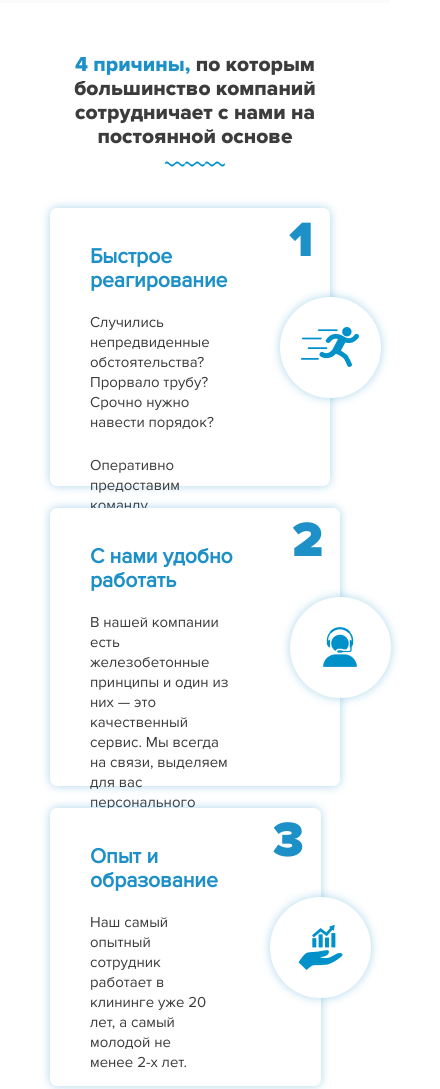
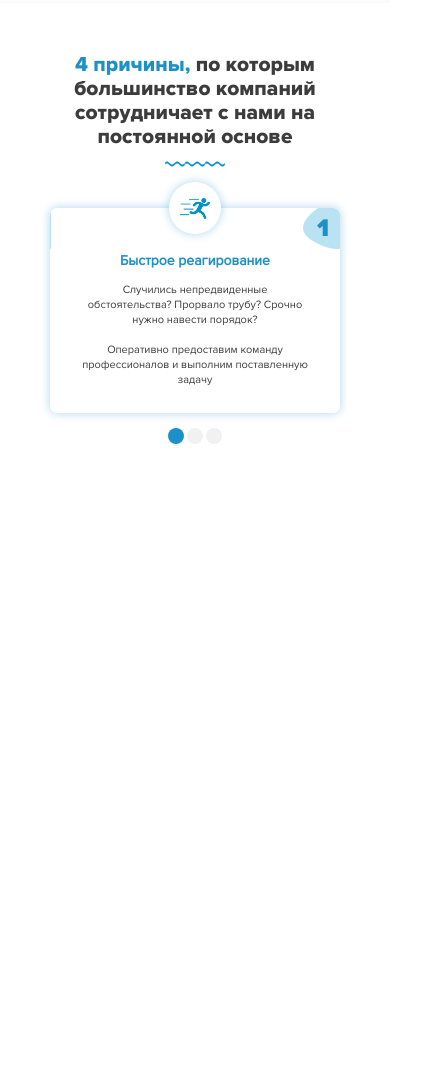
Before and after one commit to OrangeOffic/manypages, a plain HTML site: page src/index.html in a window 390 px wide. Shown: the part 1907-2996 px from the top of the page, 440 px wide, since content can reach past the window. After the commit the page ends 2351 px from the top, so only its background shows below. Drawn offline with Linux system fonts and the light colour scheme.

Commit message:
Сделал мобайл верстку для причин и пофиксил bg-header

```diff
--- a/src/index.html
+++ b/src/index.html
@@ -226,8 +226,7 @@
   <section class="reasons">
     <div class="container">
 
-      <h2 class="section__title reasons__title"><span class="blue">4 причины,</span> по которым большинство компаний сотрудничает с
-        нами на постоянной основе</h2>
+      <h2 class="section__title reasons__title"><span class="blue">4 причины,</span> по которым большинство компаний сотрудничает с нами на постоянной основе</h2>
 
       <div class="reasons-block">
 
@@ -290,6 +289,12 @@
           <div class="reason__number">4</div>
         </div>
 
+        <div class="dots reason__dots">
+          <div class="dot dot_active reason__dot"></div>
+          <div class="dot reason__dot"></div>
+          <div class="dot reason__dot"></div>
+        </div>
+
       </div>
     </div>
   </section>
--- a/src/sass/_media.sass
+++ b/src/sass/_media.sass
@@ -47,3 +47,4 @@
 @import 'blocks/hero-media'
 @import 'blocks/gift-media'
 @import 'blocks/callback-media'
+@import 'blocks/reason-media'
--- a/src/sass/blocks/_header.sass
+++ b/src/sass/blocks/_header.sass
@@ -7,7 +7,7 @@
     top: -37px
     left: 0
     img
-      width: 104.5%
+      width: 104.2%
       &:last-child
         display: none
   &-panel
--- /dev/null
+++ b/src/sass/blocks/_reason-media.sass
@@ -0,0 +1,61 @@
+@media (max-width: 1200px)
+  .reasons-block
+    flex-direction: column
+    align-items: center
+  .reason
+    margin-right: 0
+    display: none
+    &:first-child
+      display: block
+    &__dots
+      display: flex
+@media (max-width: 768px)
+  .reasons-block
+    margin-top: 52px
+  .reason
+    padding: 30px
+    padding-top: 43px
+    width: 425px
+    background-position: 100% 0
+    &__icon
+      top: -50.5px
+      right: calc(50% - 50.5px)
+    &__title
+      text-align: center
+    &__content
+      text-align: center
+
+@media (max-width: 567px)
+  .reason
+    width: 390px
+
+@media (max-width: 420px)
+  .reasons
+    &-block
+      margin-top: 19px
+  .reason
+    padding-top: 31px
+    width: 290px
+    height: 205px
+    background-image: url('../images/reasons/figura-mobile.png')
+    &__icon
+      top: -26px
+      right: calc(50% - 26px)
+      width: 52px
+      height: 52px
+      img
+        width: 30px
+    &__number
+      top: 6px
+      right: 11px
+      font-size: 25px
+    &__content
+      margin-top: -5px
+      margin-bottom: 20px
+      font-size: 11px
+      line-height: 15px
+    &__title
+      padding-top: 0
+      font-size: 14px
+    &__dots
+      margin-top: -7px
```
Also changed, not shown: src/css/style.min.css, src/images/reasons/figura-mobile.png (added), 1 other file.
